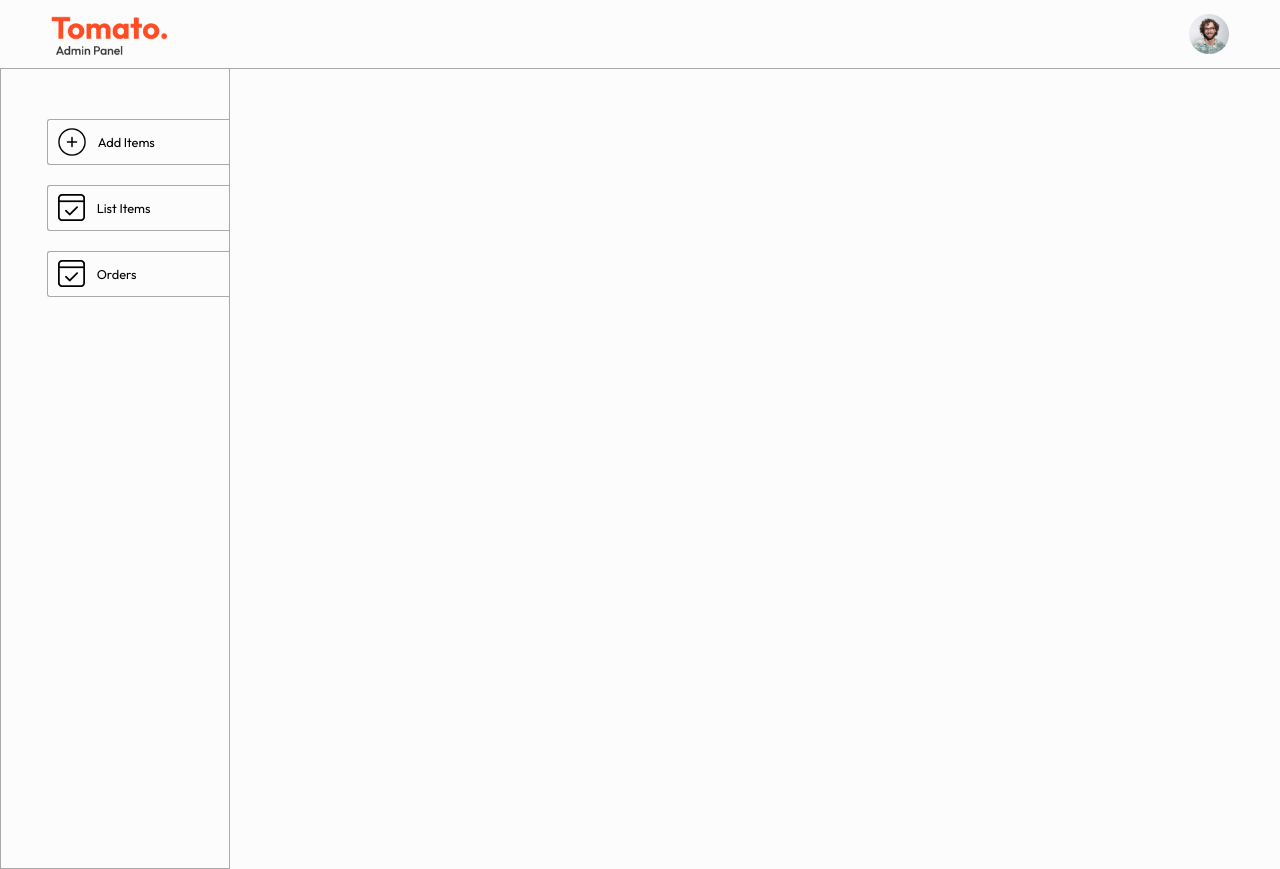
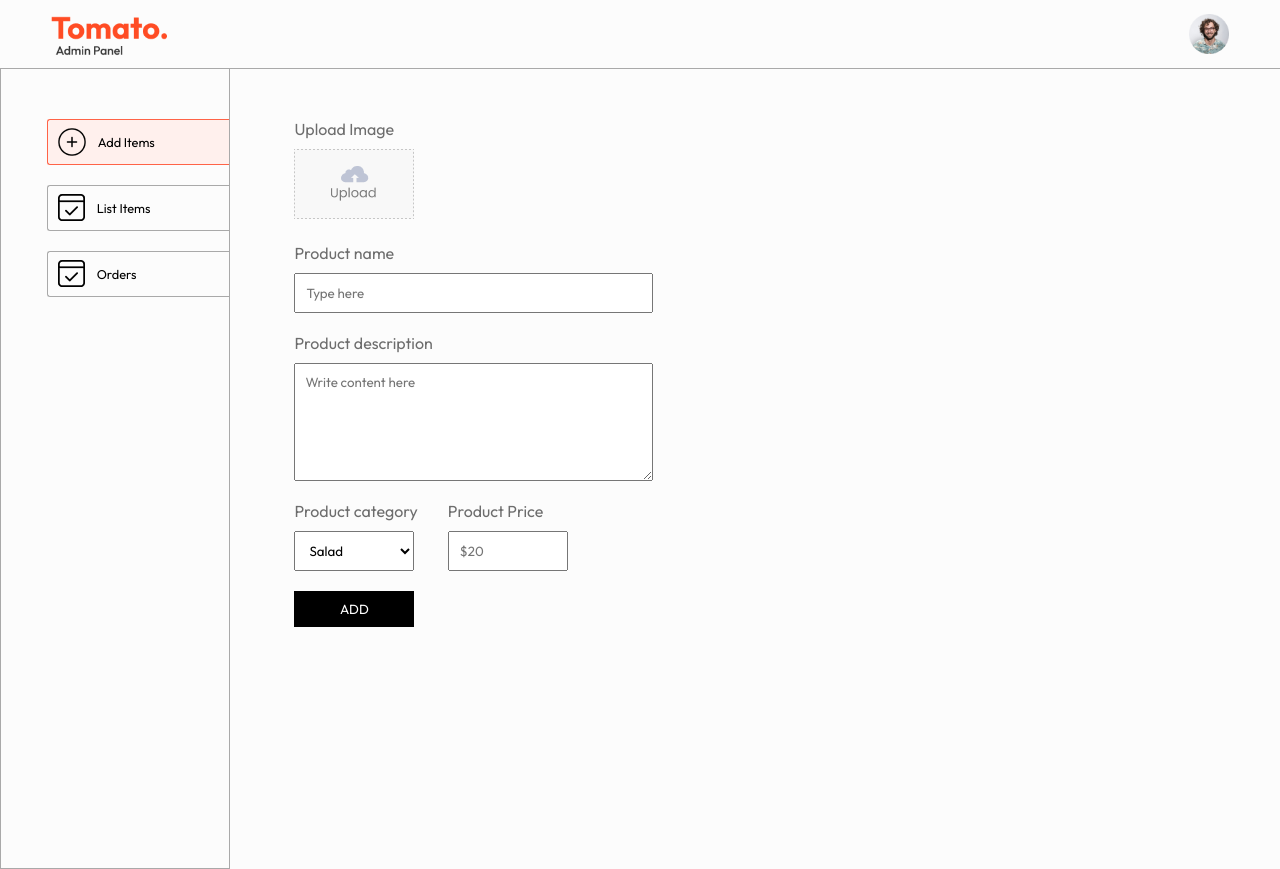
Before and after one commit to mBasalo/tomato-food-delivery, a React (Vite) app in the folder admin/: page /add in a window 1280 px wide. Built offline with nearby package versions, Linux system fonts and the light colour scheme.

Commit message:
Add item UI

```diff
--- a/admin/src/App.jsx
+++ b/admin/src/App.jsx
@@ -1,8 +1,13 @@
 import React from 'react'
 import Navbar from './components/Navbar/Navbar'
 import Sidebar from './components/Sidebar/Sidebar'
+import { Route, Routes } from 'react-router-dom'
+import List from './pages/List/List'
+import Orders from './pages/Orders/Orders'
+import Add from './pages/Add/Add'
 
 const App = () => {
+
   return (
     <div>
       <Navbar />
@@ -10,6 +15,13 @@
 
       <div className="app-content">
         <Sidebar />
+
+        <Routes>
+          <Route path='/add' element={<Add/>}/>
+          <Route path='/list' element={<List/>}/>
+          <Route path='/orders' element={<Orders/>}/>
+
+        </Routes>
       </div>
 
     </div>
--- a/admin/src/components/Sidebar/Sidebar.css
+++ b/admin/src/components/Sidebar/Sidebar.css
@@ -25,8 +25,12 @@
     cursor: pointer;
 }
 
+.active {
+        background-color: #fff0ed;
+        border-color: tomato;
+}
+
 @media (max-width: 900px) {
-
     .sidebar-option p {
         display: none;
     }
--- a/admin/src/components/Sidebar/Sidebar.jsx
+++ b/admin/src/components/Sidebar/Sidebar.jsx
@@ -1,26 +1,27 @@
 import React from 'react'
 import './Sidebar.css'
 import { assets } from '../../assets/assets'
+import { NavLink } from 'react-router-dom'
 
 const Sidebar = () => {
   return (
     <div className='sidebar'>
         <div className="sidebar-options">
 
-            <div className="sidebar-option">
+            <NavLink to='add' className="sidebar-option">
                 <img src={assets.add_icon} alt="" />
                 <p>Add Items</p>
-            </div>
+            </NavLink>
 
-            <div className="sidebar-option">
+            <NavLink to='list' className="sidebar-option">
                 <img src={assets.order_icon} alt="" />
                 <p>List Items</p>
-            </div>
+            </NavLink>
 
-            <div className="sidebar-option">
+            <NavLink to='orders' className="sidebar-option">
                 <img src={assets.order_icon} alt="" />
                 <p>Orders</p>
-            </div>
+            </NavLink>
         </div>
     </div>
   )
--- a/admin/src/index.css
+++ b/admin/src/index.css
@@ -27,3 +27,9 @@
 .app-content {
   display: flex;
 }
+
+.flex-col {
+  display: flex;
+  flex-direction: column;
+  gap: 10px;
+}
--- /dev/null
+++ b/admin/src/pages/Add/Add.css
@@ -0,0 +1,51 @@
+.add {
+    width: 70%;
+    margin-left: max(5vw, 25px);
+    margin-top: 50px;
+    color: #6d6d6d;
+    font-size: 16px;
+
+    form {
+        gap: 20px;
+    }
+}
+
+.add-img-upload {
+    width: 120px;
+}
+
+.add-product-name {
+    width: max(40%, 280px);
+
+    input {
+        padding: 10px;
+    }
+}
+
+.add-product-description {
+    width: max(40%, 280px);
+
+    textarea {
+        padding: 10px;
+    }
+
+}
+
+.add-category-price {
+    display: flex;
+    gap: 30px;
+
+    select, input {
+        max-width: 120px;
+        padding: 10px;
+    }
+}
+
+.add-btn {
+    max-width: 120px;
+    border: none;
+    padding: 10px;
+    background-color: black;
+    color: white;
+    cursor: pointer;
+}
--- /dev/null
+++ b/admin/src/pages/Add/Add.jsx
@@ -0,0 +1,58 @@
+import React from 'react'
+import './Add.css'
+import { assets } from '../../assets/assets'
+
+const Add = () => {
+  return (
+    <div className='add'>
+        <form className='flex-col'>
+
+            <div className="add-img-upload flex-col">
+                <p>Upload Image</p>
+                <label htmlFor="image">
+                    <img src={assets.upload_area} alt="" />
+                </label>
+                <input type="file" id='image' hidden requiered />
+            </div>
+
+            <div className="add-product-name flex-col">
+                <p>Product name</p>
+                <input type="text" name='name' placeholder='Type here' />
+            </div>
+
+            <div className="add-product-description flex-col">
+                <p>Product description</p>
+                <textarea name="description" rows="6" placeholder='Write content here' required></textarea>
+            </div>
+
+            <div className="add-category-price">
+
+                <div className="add-category flex-col">
+                    <p>Product category</p>
+                    <select name="category">
+                        <option value="Salad">Salad</option>
+                        <option value="Rolls">Rolls</option>
+                        <option value="Desert">Desert</option>
+                        <option value="Sandwich">Sandwich</option>
+                        <option value="Cake">Cake</option>
+                        <option value="Pure Veg">Pure Veg</option>
+                        <option value="Pasta">Pasta</option>
+                        <option value="Noodles">Noodles</option>
+                    </select>
+                </div>
+
+                <div className="add-price flex-col">
+                    <p>Product Price</p>
+                    <input type="Number" name='price' placeholder='$20' />
+                </div>
+
+            </div>
+
+            <button type='submit' className='add-btn'>ADD</button>
+
+        </form>
+    </div>
+  )
+}
+
+export default Add
--- /dev/null
+++ b/admin/src/pages/List/List.jsx
@@ -0,0 +1,10 @@
+import React from 'react'
+import './List.css'
+
+const List = () => {
+  return (
+    <div>List</div>
+  )
+}
+
+export default List
--- /dev/null
+++ b/admin/src/pages/Orders/Orders.jsx
@@ -0,0 +1,10 @@
+import React from 'react'
+import './Orders.css'
+
+const Orders = () => {
+  return (
+    <div>Orders</div>
+  )
+}
+
+export default Orders
```
Also changed, not shown: admin/src/pages/List/List.css (added), admin/src/pages/Orders/Orders.css (added).
